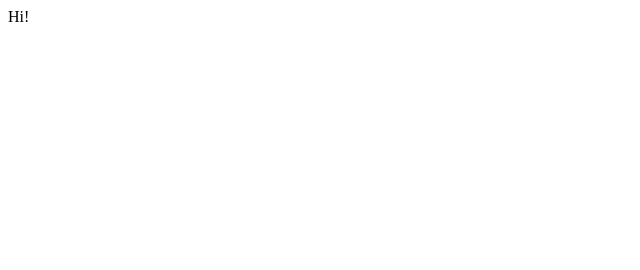
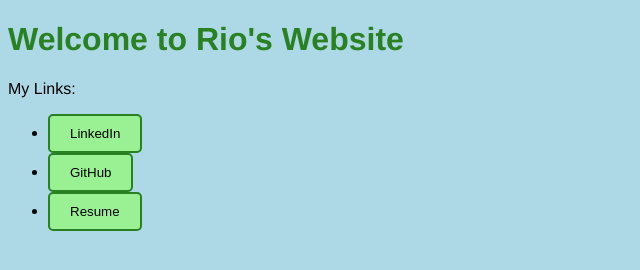
Before and after one commit to RioBlumenthal/Personal_Website, a plain HTML site: page index.html in a window 1280 px wide. Shown: the whole page, without its empty margins (0-640 px from the left). Drawn offline with Linux system fonts and the light colour scheme.

Commit message:
beginning CSS

```diff
--- a/index.html
+++ b/index.html
@@ -1,11 +1,17 @@
 <!DOCTYPE html>
-<html lang="en">
-<head>
-   <meta charset="UTF-8">
-   <meta name="viewport" content="width=device-width, initial-scale=1.0">
-   <title>Document</title>
-</head>
-<body>
-   Hi!
-</body>
+<html>
+   <head>
+      <title>Rio's Website</title>
+      <link rel="stylesheet" href="style.css">
+   </head>
+   <body>
+      <h1>Welcome to Rio's Website</h1>
+
+      <p> My Links: </p>
+      <ul>
+         <li><button>LinkedIn</button></li>
+         <li><button>GitHub</button></li>
+         <li><button>Resume</button></li>
+      </ul>
+   </body>
 </html>
--- /dev/null
+++ b/style.css
@@ -0,0 +1,14 @@
+h1 {
+   color: rgb(42, 129, 34);
+}
+body {
+   background-color: lightblue;
+   font-family: Helvetica, Arial, sans-serif;
+}
+button {
+   background-color: rgb(154, 241, 147);
+   padding: 10px 20px;
+   border: 2px solid rgb(42, 129, 34);
+   border-radius: 5px;
+   cursor: pointer;
+}
```
